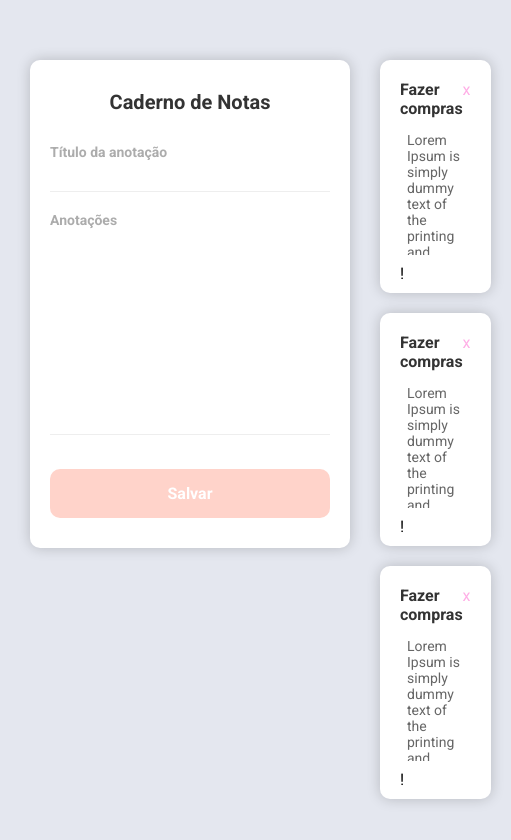
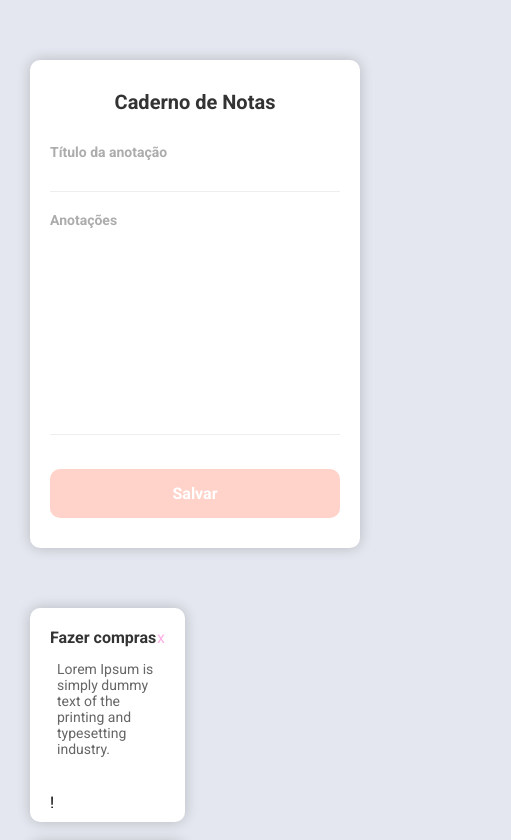
Before and after one commit to Victor-BwD/notes-app, a React (Create React App) app in the folder frontend/: page / in a window 390 px wide. Shown: the top 840 px of the page, 511 px wide, since content can reach past the window. Built offline with nearby package versions, Linux system fonts and the light colour scheme.

Commit message:
Responsive design

```diff
--- a/frontend/src/App.js
+++ b/frontend/src/App.js
@@ -27,6 +27,7 @@ function App() {
           <Notes />
           <Notes />
           <Notes />
+          <Notes />
       </main>
     </div>
   );
--- a/frontend/src/app.css
+++ b/frontend/src/app.css
@@ -7,3 +7,25 @@
     flex-direction: row;
     align-items: flex-start;
 }
+
+@media (max-width: 1000px) {
+    #app {
+        flex-direction: column;
+        align-items: unset;
+    }
+
+    #app main {
+        margin-left: 0;
+        margin-top: 30px;
+    }
+
+    #app aside {
+        width: 100%;
+    }
+}
+
+@media (max-width: 600px) {
+    main ul {
+        grid-template-columns: 1fr;
+    }
+}
--- a/frontend/src/components/notes/index.js
+++ b/frontend/src/components/notes/index.js
@@ -12,7 +12,7 @@ export default function Notes() {
               </div>
             </div>
 
-            <textarea>Lorem Ipsum is simply dummy text of the printing and typesetting industry. Lorem Ipsum has been the industry's standard dummy text ever since the 1500s, when an unknown printer took a galley of type and scrambled it to make a type specimen book. It has survived not only five centuries, but also the leap into electronic typesetting, remaining essentially unchanged.</textarea>
+            <textarea defaultValue="Lorem Ipsum is simply dummy text of the printing and typesetting industry."></textarea>
             <span>!</span>
           </li>
         </ul>
--- a/frontend/src/sidebar.css
+++ b/frontend/src/sidebar.css
@@ -63,3 +63,9 @@ aside form button[type=submit] {
     color: #fff;
     cursor: pointer;
 }
+
+@media (max-width: 1000px) {
+    aside {
+        position: relative;
+    }
+}
```
